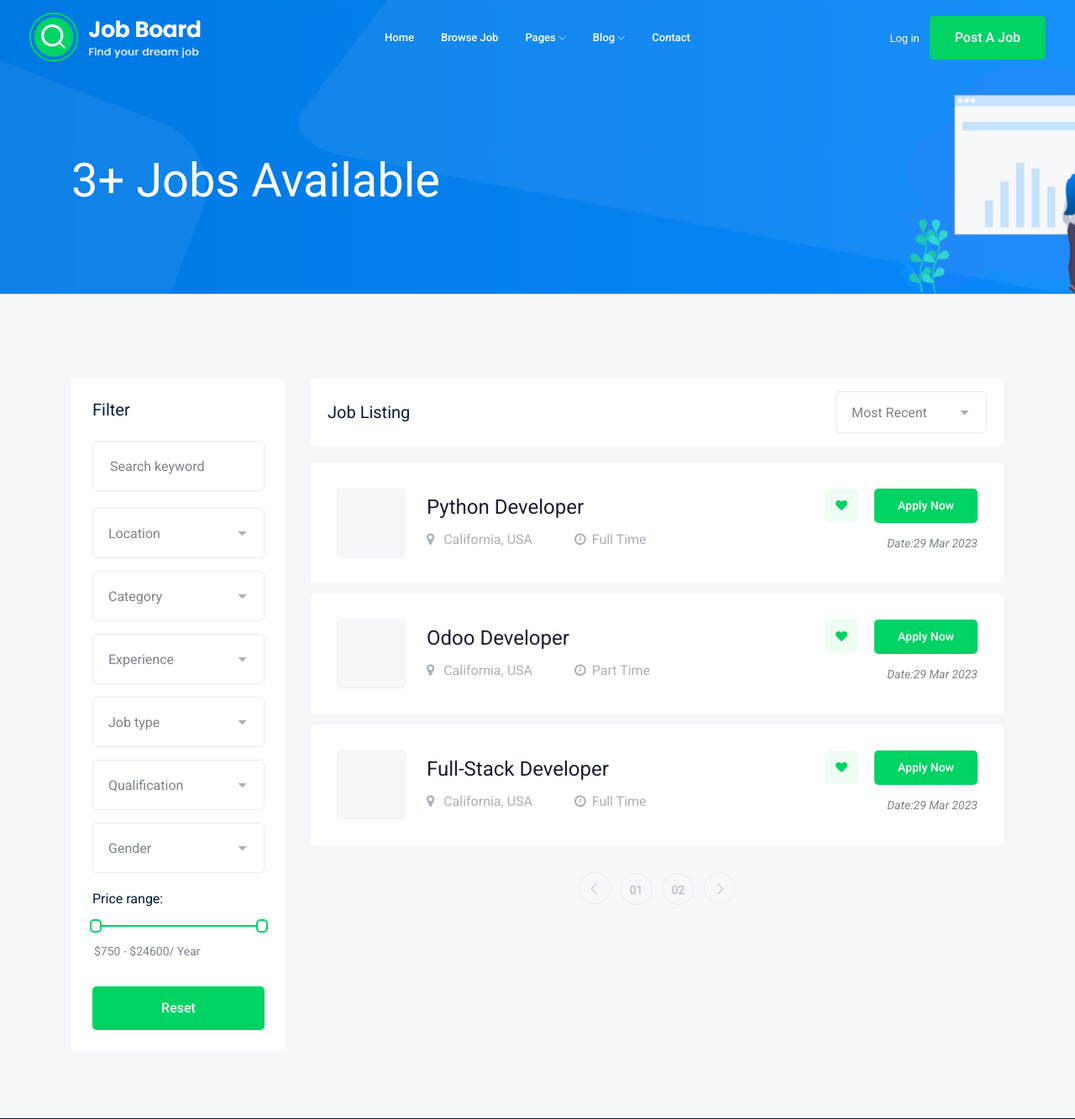
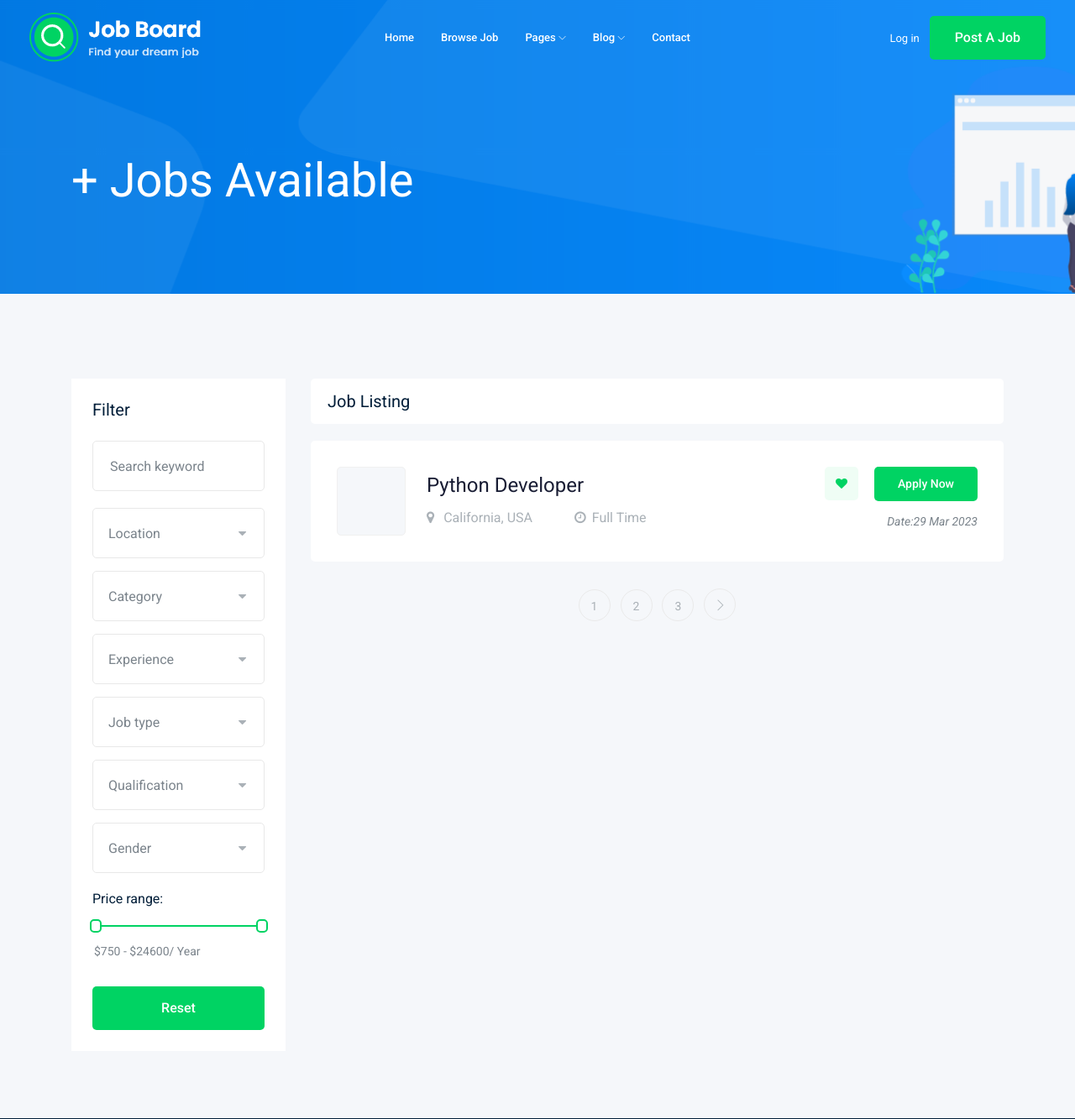
Before and after one commit to DinaRabea/django-job-boerd, a Django app: page /jobs/ in a window 1280 px wide. Shown: the top 1333 px of the page at 84% size. Run offline with Django 3.2, Linux system fonts and the light colour scheme; data comes from the database, SQL or seed files in the repository; both versions use the stored data as it was after the commit; some libraries are stand-ins or nearby versions.

Commit message:
add pagination

```diff
--- a/job/templates/jobs/jobs.html
+++ b/job/templates/jobs/jobs.html
@@ -106,16 +106,6 @@
                                 <div class="col-md-6">
                                     <h4>Job Listing</h4>
                                 </div>
-                                <div class="col-md-6">
-                                    <div class="serch_cat d-flex justify-content-end">
-                                        <select>
-                                            <option data-display="Most Recent">Most Recent</option>
-                                            <option value="1">Marketer</option>
-                                            <option value="2">Wordpress </option>
-                                            <option value="4">Designer</option>
-                                        </select>
-                                    </div>
-                                </div>
                             </div>
                         </div>
                     </div>
@@ -154,19 +144,26 @@
                             </div>
                             {% endfor %}
                         </div>
+                        {% if jobs.has_other_pages %}
                         <div class="row">
                             <div class="col-lg-12">
                                 <div class="pagination_wrap">
                                     <ul>
-                                        <li><a href="#"> <i class="ti-angle-left"></i> </a></li>
-                                        <li><a href="#"><span>01</span></a></li>
-                                        <li><a href="#"><span>02</span></a></li>
-                                        <li><a href="#"> <i class="ti-angle-right"></i> </a></li>
+                                        {% if jobs.has_previous %}
+                                        <li><a href="?page={{jobs.previous_page_number}}"> <i class="ti-angle-left"></i> </a></li>
+                                         {% endif %}
+                                         {% for i in  jobs.paginator.page_range %}
+                                        <li><a href="?page={{i}}"><span>{{i}}</span></a></li>
+                                        {% endfor %}
+                                        {% if jobs.has_next %}
+                                        <li><a href="?page={{jobs.next_page_number}}"> <i class="ti-angle-right"></i> </a></li>
+                                          {% endif %}
                                     </ul>
                                 </div>
                             </div>
                         </div>
                     </div>
+                    {% endif %}
                 </div>
             </div>
         </div>
--- a/job/views.py
+++ b/job/views.py
@@ -1,3 +1,4 @@
+from django.core.paginator import Paginator
 from django.shortcuts import render
 
 from .models import Job
@@ -5,7 +6,10 @@
 
 def all_jobs(request):
     all_jobs=Job.objects.all()
-    context={'jobs':all_jobs}
+    paginator = Paginator(all_jobs, 1)
+    page_number = request.GET.get('page')
+    page_obj = paginator.get_page(page_number)
+    context={'jobs':page_obj}
     return render(request,'jobs/jobs.html',context)
 
 
```
Also changed, not shown: db.sqlite3, media_jobs/None.jpeg (added), media_jobs/None.jpg (added).
